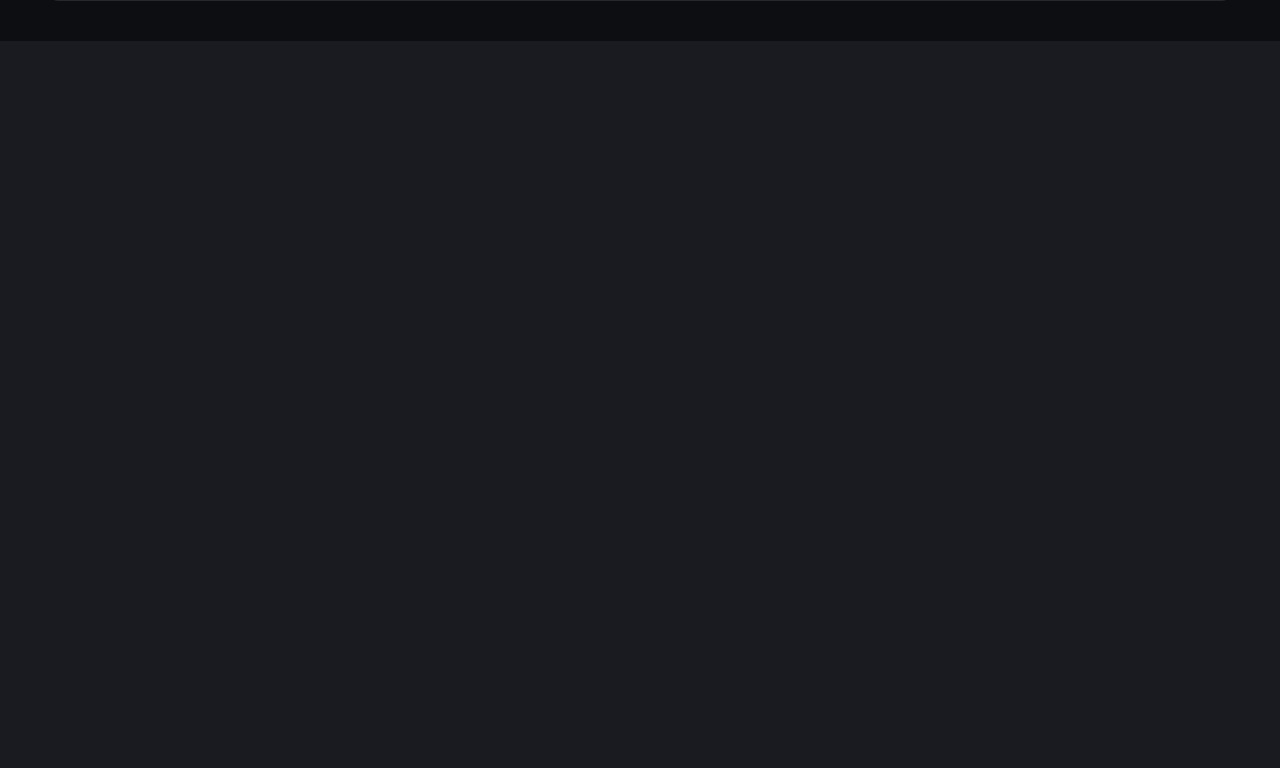
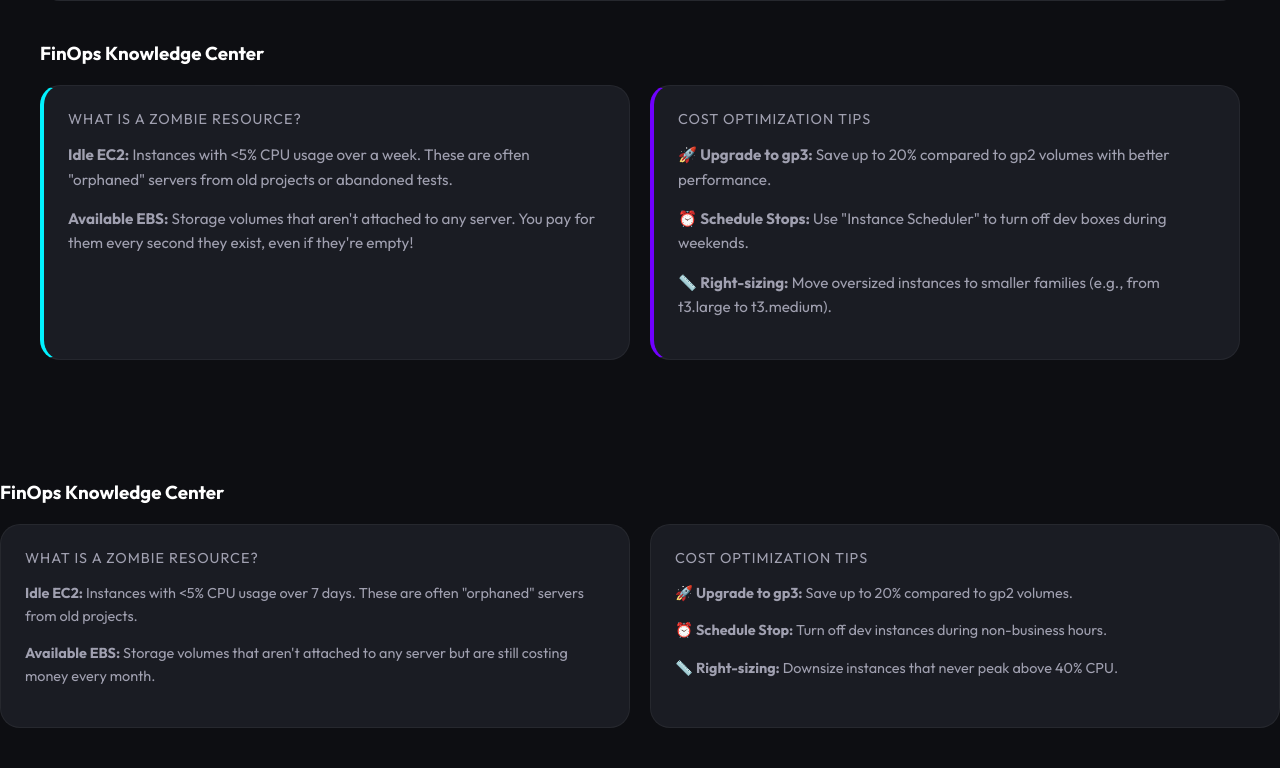
Before and after one commit to Kunal171205/zombie-resource-hunter, a Flask app: page / in a window 1280 px wide. Shown: the part 885-1653 px from the top of the page. Before the commit the page ends 926 px from the top, so only its background shows below. Run offline with Flask 3, Linux system fonts and the light colour scheme; data that the repository does not hold is empty.

Commit message:
UI Polish: Fix line chart crowding with sliding window and add FinOps Knowledge center

```diff
--- a/app/templates/index.html
+++ b/app/templates/index.html
@@ -285,6 +285,51 @@
                 </tbody>
             </table>
         </div>
+
+        <h3 style="margin-bottom: 20px; margin-top: 40px;">FinOps Knowledge Center</h3>
+        <div class="stats-grid" style="grid-template-columns: repeat(auto-fit, minmax(350px, 1fr));">
+            <div class="stat-card" style="border-left: 4px solid var(--accent-color);">
+                <div class="stat-title">What is a Zombie Resource?</div>
+                <div style="font-size: 0.95rem; margin-top: 15px; line-height: 1.6; color: var(--text-secondary);">
+                    <p><b>Idle EC2:</b> Instances with <5% CPU usage over a week. These are often "orphaned" servers
+                            from old projects or abandoned tests.</p>
+                            <p><b>Available EBS:</b> Storage volumes that aren't attached to any server. You pay for
+                                them every second they exist, even if they're empty!</p>
+                </div>
+            </div>
+            <div class="stat-card" style="border-left: 4px solid var(--secondary-accent);">
+                <div class="stat-title">Cost Optimization Tips</div>
+                <div style="font-size: 0.95rem; margin-top: 15px; line-height: 1.6; color: var(--text-secondary);">
+                    <p>🚀 <b>Upgrade to gp3:</b> Save up to 20% compared to gp2 volumes with better performance.</p>
+                    <p>⏰ <b>Schedule Stops:</b> Use "Instance Scheduler" to turn off dev boxes during weekends.</p>
+                    <p>📏 <b>Right-sizing:</b> Move oversized instances to smaller families (e.g., from t3.large to
+                        t3.medium).</p>
+                </div>
+            </div>
+        </div>
+    </div>
+
+    <h3 style="margin-bottom: 20px; margin-top: 40px;">FinOps Knowledge Center</h3>
+    <div class="stats-grid" style="grid-template-columns: repeat(auto-fit, minmax(350px, 1fr));">
+        <div class="stat-card">
+            <div class="stat-title">What is a Zombie Resource?</div>
+            <div style="font-size: 0.9rem; margin-top: 15px; line-height: 1.6; color: var(--text-secondary);">
+                <p><b>Idle EC2:</b> Instances with <5% CPU usage over 7 days. These are often "orphaned" servers from
+                        old projects.</p>
+                        <p><b>Available EBS:</b> Storage volumes that aren't attached to any server but are still
+                            costing money every month.</p>
+            </div>
+        </div>
+        <div class="stat-card">
+            <div class="stat-title">Cost Optimization Tips</div>
+            <div style="font-size: 0.9rem; margin-top: 15px; line-height: 1.6; color: var(--text-secondary);">
+                <p>🚀 <b>Upgrade to gp3:</b> Save up to 20% compared to gp2 volumes.</p>
+                <p>⏰ <b>Schedule Stop:</b> Turn off dev instances during non-business hours.</p>
+                <p>📏 <b>Right-sizing:</b> Downsize instances that never peak above 40% CPU.</p>
+            </div>
+        </div>
+    </div>
+    </div>
     </div>
 
     <script>
@@ -374,10 +419,19 @@
         }
 
         function updateCharts(history) {
-            const labels = history.map(h => new Date(h.timestamp).toLocaleTimeString([], { hour: '2-digit', minute: '2-digit', second: '2-digit' }));
-            const wasteData = history.map(h => h.total_waste);
+            // SLIDING WINDOW: only show the last 10 scans to prevent the chart from getting crowded
+            const displayHistory = history.length > 10 ? history.slice(-10) : history;
 
-            if (historyChart) historyChart.destroy();
+            const labels = displayHistory.map(h => {
+                const d = new Date(h.timestamp);
+                return d.toLocaleTimeString([], { hour: '2-digit', minute: '2-digit', second: '2-digit' });
+            });
+            const wasteData = displayHistory.map(h => h.total_waste);
+
+            // 1. Handle History Line Chart
+            if (historyChart) {
+                historyChart.destroy();
+            }
 
             const ctx1 = document.getElementById('historyChart').getContext('2d');
             historyChart = new Chart(ctx1, {
@@ -390,21 +444,39 @@
                         borderColor: '#00f2ff',
                         backgroundColor: 'rgba(0, 242, 255, 0.1)',
                         borderWidth: 3,
-                        tension: 0.4,
+                        tension: 0.3,
                         fill: true,
                         pointBackgroundColor: '#00f2ff',
-                        pointRadius: 5
+                        pointHoverRadius: 7,
+                        pointRadius: 4
                     }]
                 },
                 options: {
                     responsive: true,
                     maintainAspectRatio: false,
-                    plugins: { legend: { display: false } },
+                    animation: {
+                        duration: 1000,
+                        easing: 'easeOutQuart'
+                    },
+                    plugins: {
+                        legend: { display: false },
+                        tooltip: {
+                            backgroundColor: '#1a1c23',
+                            titleFont: { family: 'Outfit', size: 14 },
+                            bodyFont: { family: 'Outfit', size: 13 },
+                            padding: 12,
+                            borderColor: 'rgba(255,255,255,0.1)',
+                            borderWidth: 1
+                        }
+                    },
                     scales: {
                         y: {
                             beginAtZero: true,
                             grid: { color: 'rgba(255,255,255,0.05)' },
-                            ticks: { color: '#a0a0b0' }
+                            ticks: {
+                                color: '#a0a0b0',
+                                callback: value => '$' + value.toFixed(2)
+                            }
                         },
                         x: {
                             grid: { display: false },
@@ -414,21 +486,24 @@
                 }
             });
 
+            // 2. Handle Distribution Doughnut Chart
             const latest = history[history.length - 1];
-            if (distChart) distChart.destroy();
+            if (distChart) {
+                distChart.destroy();
+            }
 
-            // Don't render distribution chart if there is no waste
+            const ctx2 = document.getElementById('distChart').getContext('2d');
+
+            // Clear if no waste
             if (latest.compute_waste === 0 && latest.storage_waste === 0) {
-                const ctx2 = document.getElementById('distChart').getContext('2d');
                 ctx2.clearRect(0, 0, ctx2.canvas.width, ctx2.canvas.height);
-                ctx2.font = "14px Outfit";
+                ctx2.font = "16px Outfit";
                 ctx2.fillStyle = "#a0a0b0";
                 ctx2.textAlign = "center";
                 ctx2.fillText("No waste detected", ctx2.canvas.width / 2, ctx2.canvas.height / 2);
                 return;
             }
 
-            const ctx2 = document.getElementById('distChart').getContext('2d');
             distChart = new Chart(ctx2, {
                 type: 'doughnut',
                 data: {
@@ -437,19 +512,32 @@
                         data: [latest.compute_waste, latest.storage_waste],
                         backgroundColor: ['#7000ff', '#00f2ff'],
                         borderWidth: 0,
-                        hoverOffset: 10
+                        hoverOffset: 15
                     }]
                 },
                 options: {
                     responsive: true,
                     maintainAspectRatio: false,
+                    animation: {
+                        duration: 1000,
+                        animateRotate: true
+                    },
                     plugins: {
                         legend: {
                             position: 'bottom',
-                            labels: { color: '#a0a0b0', padding: 20 }
+                            labels: {
+                                color: '#a0a0b0',
+                                padding: 20,
+                                font: { family: 'Outfit', size: 12 }
+                            }
+                        },
+                        tooltip: {
+                            callbacks: {
+                                label: (context) => ` $${context.raw.toFixed(2)}`
+                            }
                         }
                     },
-                    cutout: '70%'
+                    cutout: '75%'
                 }
             });
         }
```
